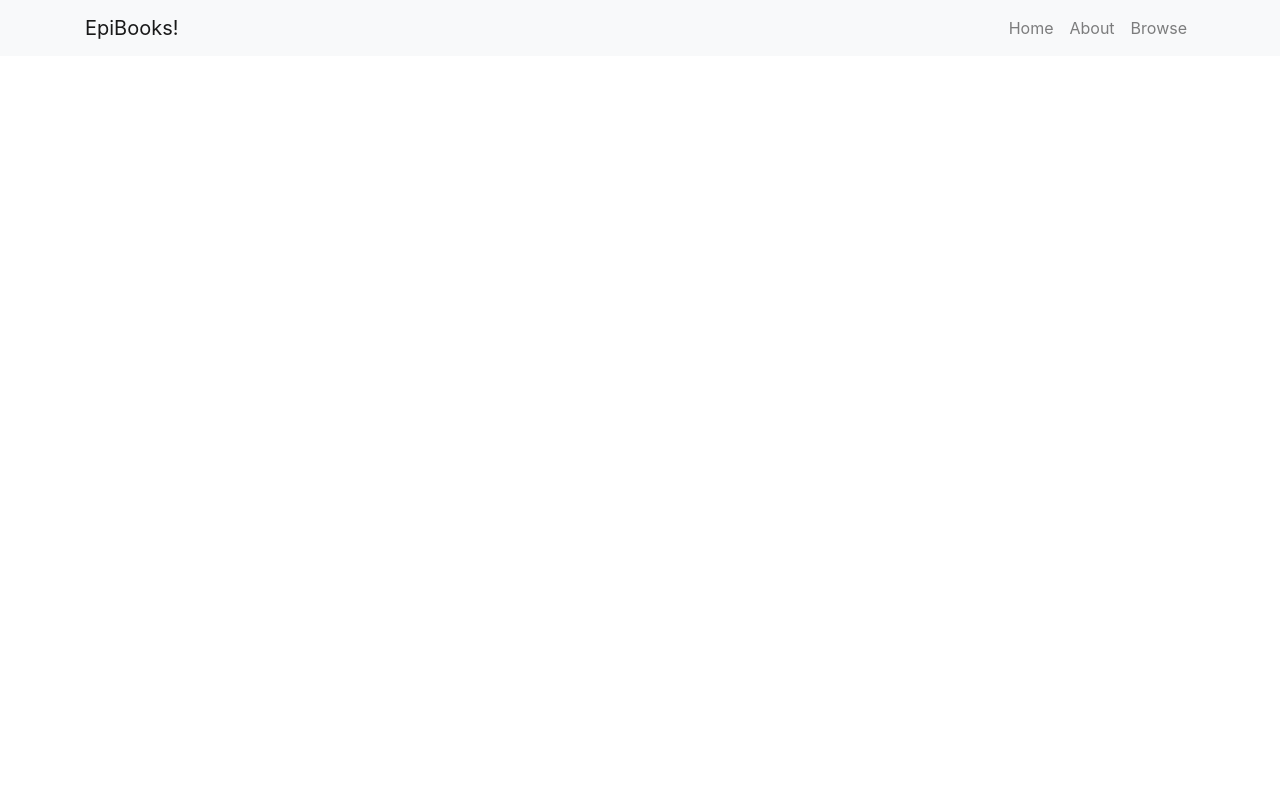
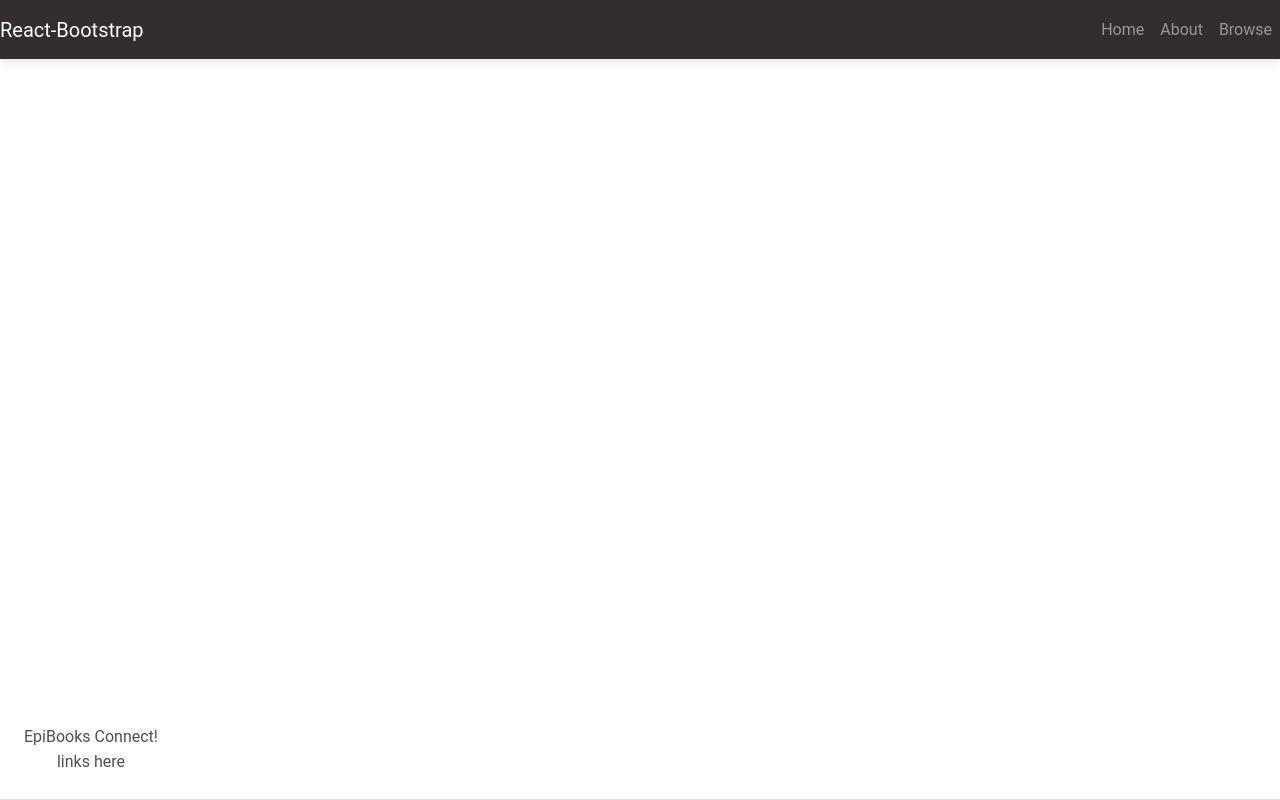
Before and after one commit to jannezq/U3-D2-HW-EpiBooks, a React (Create React App) app in the folder epibooks/: page / in a window 1280 px wide. Built offline with nearby package versions, Linux system fonts and the light colour scheme.

Commit message:
footer created

```diff
--- a/epibooks/package.json
+++ b/epibooks/package.json
@@ -7,6 +7,7 @@
     "@testing-library/react": "^13.4.0",
     "@testing-library/user-event": "^13.5.0",
     "bootstrap": "^4.6.1",
+    "mdb-react-ui-kit": "^5.1.0",
     "react": "^18.2.0",
     "react-bootstrap": "^1.6.4",
     "react-dom": "^18.2.0",
--- a/epibooks/src/App.js
+++ b/epibooks/src/App.js
@@ -1,11 +1,14 @@
 import "./App.css";
 import "bootstrap/dist/css/bootstrap.min.css";
+import "mdb-react-ui-kit/dist/css/mdb.min.css";
 import MyNav from "./components/MyNav";
+import MyFooter from "./components/MyFooter";
 
 function App() {
   return (
     <div className="App">
       <MyNav />
+      <MyFooter />
     </div>
   );
 }
--- /dev/null
+++ b/epibooks/src/components/MyFooter.jsx
@@ -0,0 +1,21 @@
+
+import { MDBFooter, MDBIcon } from "mdb-react-ui-kit"
+
+const MyFooter = () =>{
+
+return(
+    <MDBFooter>
+        <section className='d-flex justify-content-center justify-content-lg-between p-4 border-bottom fixed-bottom'>
+        <div className='me-5'>
+          <span>EpiBooks Connect!</span>
+          <br />
+          <span>links here</span>
+        </div>
+      </section>
+    </MDBFooter>
+
+)
+
+}
+
+export default MyFooter
--- a/epibooks/src/components/MyNav.jsx
+++ b/epibooks/src/components/MyNav.jsx
@@ -1,20 +1,18 @@
-import { Navbar, Container, Nav } from "react-bootstrap"
+import { Navbar,  Nav } from "react-bootstrap"
 
 
 const MyNav = (props) =>{
 return(
-    <Navbar bg="light" expand="lg">
-      <Container>
-        <Navbar.Brand href="#home">EpiBooks!</Navbar.Brand>
-        <Navbar.Toggle aria-controls="basic-navbar-nav" />
-        <Navbar.Collapse id="basic-navbar-nav">
+    <Navbar collapseOnSelect expand="lg" bg="dark" variant="dark">
+    <Navbar.Brand href="#home">React-Bootstrap</Navbar.Brand>
+    <Navbar.Toggle aria-controls="responsive-navbar-nav" />
+    <Navbar.Collapse id="responsive-navbar-nav">
       <Nav className="ml-auto">
         <Nav.Link href="#">Home</Nav.Link>
         <Nav.Link href="#">About</Nav.Link>
         <Nav.Link href="#">Browse</Nav.Link>
       </Nav>
     </Navbar.Collapse>
-      </Container>
   </Navbar>
 )
 
```
Also changed, not shown: 1 other file (tests, documents, lock files or other folders). Lines whose indentation alone changed are shown as unchanged.
